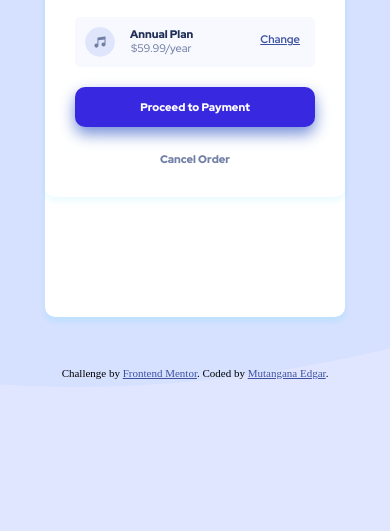
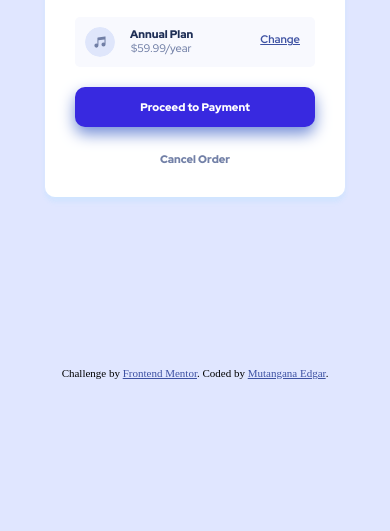
Before and after one commit to Muedgar/order-summary, a plain HTML site: page index.html in a window 390 px wide. Shown: the part 313-844 px from the top of the page. Drawn offline with Linux system fonts and the light colour scheme.

Commit message:
removed responsive styles

```diff
--- a/style.css
+++ b/style.css
@@ -134,19 +134,3 @@ body {
 .order-links a:nth-child(2):hover {
     color: hsl(223, 47%, 23%);
 }
-
-@media (max-width: 600px) {
-    /*mobile css*/
-    body {
-        background: rgb(224,230,255) url('./images/pattern-background-mobile.svg') no-repeat;
-        background-size: cover;
-    }
-    .order-summary {
-        width: 300px;
-        min-height: 450px;
-        border-radius: 10px;
-        margin: 50px auto;
-        background-color: white;
-        box-shadow: 0px 4px 4px 0px #71e6ff1a, 0px 5px 5px 0px #71e6ff17, 0px 6px 6px 0px #71e6ff08;
-    }
-}
```
